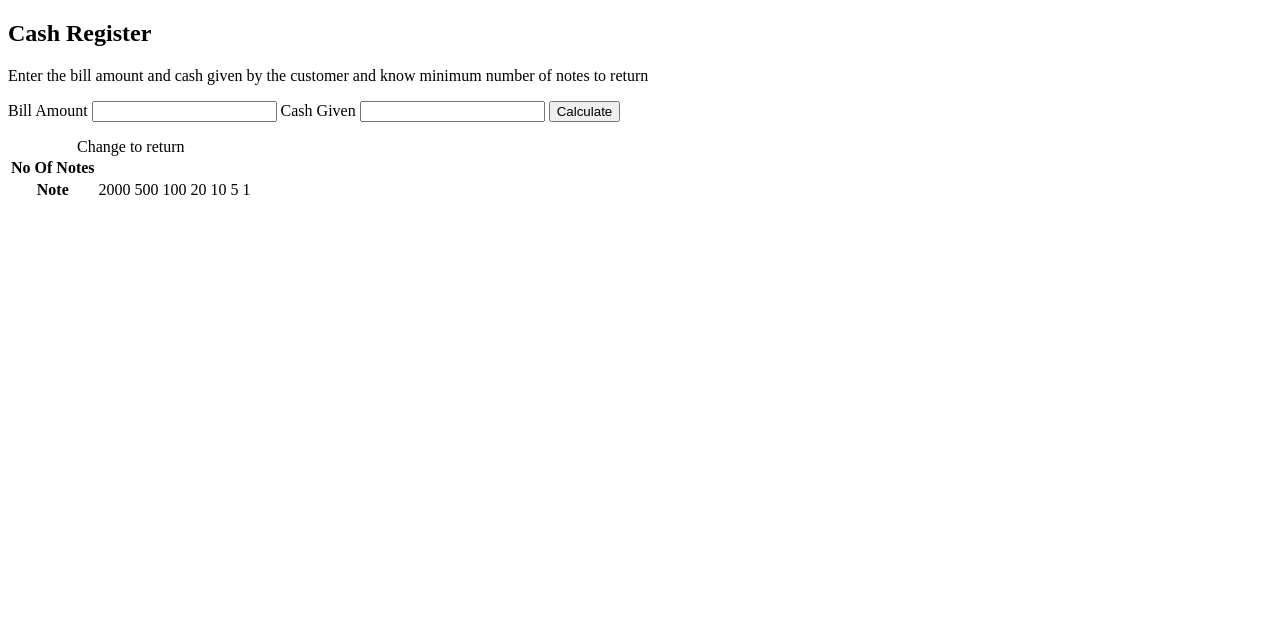
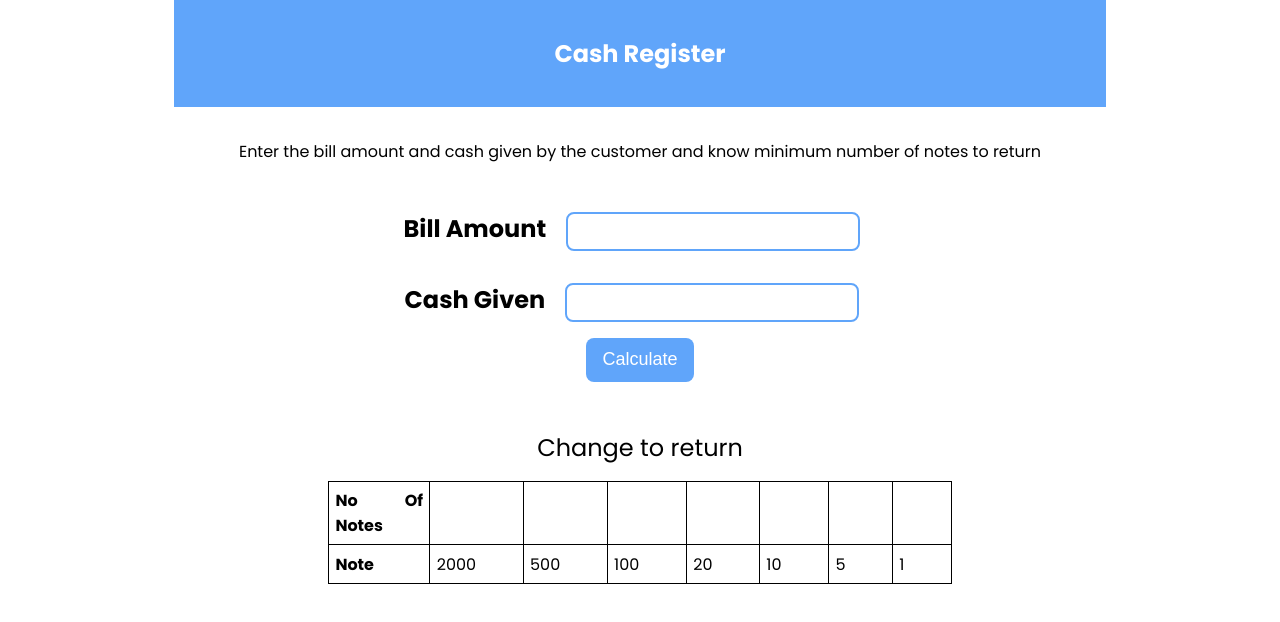
Before and after one commit to NandhiniKrishnamoorthy/cash-register, a plain HTML site: page index.html in a window 1280 px wide. Drawn offline with Linux system fonts and the light colour scheme.

Commit message:
Docs: Updated css style

```diff
--- a/index.html
+++ b/index.html
@@ -6,18 +6,22 @@
     <meta http-equiv="X-UA-Compatible" content="IE=edge">
     <meta name="viewport" content="width=device-width, initial-scale=1.0" />
     <title>cash register</title>
+    <link rel="stylesheet" href="/styles.css">
 </head>
 <body>
-    <h2>Cash Register</h2>
+    <nav class="navigation"><h2>Cash Register</h2></nav>
+    <header class="header">
         <p>Enter the bill amount and cash given by the customer and know minimum number of notes to return</p>
-    <label for="bill-amount">Bill Amount</label>
-    <input id="bill-amount" type="number">
-    <label for="cash-given">Cash Given</label>
-    <input id="cash-given" type="number">
+    </header>
+    <div class="container">
+        <div><label class="bill" for="bill-amount">Bill Amount</label>
+        <input id="bill-amount" type="number"></div>
+        <div><label class="cash" for="cash-given">Cash Given</label>
+        <input id="cash-given" type="number"></div>
         <button id="calculate-button">Calculate</button>
         <p id="error-message"></p>
-    <table>
-        <caption>Change to return</caption>
+        <table id="display-table">
+            <caption id="caption">Change to return</caption>
             <tr>
                 <th>No Of Notes</th>
                 <td id="no-of-notes"></td>
@@ -39,6 +43,7 @@
                 <td>1</td>
             </tr>
         </table>
+    </div>
     <script type="text/javascript" src="./index.js"></script>
 </body>
 </html>
--- a/index.js
+++ b/index.js
@@ -14,10 +14,14 @@ calculateButton.addEventListener("click", function calculateAmount() {
         debugger;
         let billAmount = Number(totalBill.value);
         let cashGiven = Number(totalCash.value);
-        if (cashGiven >= billAmount) {
+        if (cashGiven > billAmount) {
             const remainingAmount = cashGiven - billAmount;
             calculateChangeToReturn(remainingAmount);
-        } else {
+        }
+        else if (cashGiven === billAmount) {
+            displayMessage("No Cash to return");
+        }
+        else {
             displayMessage("Cash amount should be greater than bill amount");
         }
     }
--- a/styles.css
+++ b/styles.css
@@ -1,3 +1,109 @@
-body
-{
+@import url("https://fonts.googleapis.com/css2?family=Poppins:wght@400;600;700&display=swap");
+
+:root {
+    --primary-color: #60A5FA;
+    --dark-gray: #6b7280;
+    --section-primary-color: #F3F4F6;
 }
+
+body {
+    font-family: 'Poppins', sans-serif;
+    margin:0px;
+}
+
+.navigation {
+    background-color: var(--primary-color);
+    color: white;
+    padding: 1rem;
+    margin: auto;
+    max-width: 900px;
+    text-align: center;
+}
+
+.header {
+    text-align: center;
+    padding-top: 1rem;
+    margin: auto;
+}
+
+.container {
+    text-align: center;
+    padding: 1rem;
+}
+
+#bill-amount {
+    font-size: 14px;
+    outline: #fff;
+    padding: 0.6rem 1rem;
+    margin: 1rem;
+    border: 2px solid var(--primary-color);
+    border-radius: 0.5rem;
+    width: 100%;
+    max-width: 258px;
+    text-align:center;
+}
+
+.bill{
+    font-size: 1.5rem;
+    font-weight:bold;
+}
+
+.cash{
+    font-size:1.5rem;
+    font-weight:bold;
+}
+
+#cash-given {
+    text-align:center;
+    font-size: 14px;
+    outline: #fff;
+    padding: 0.6rem 1rem;
+    margin: 1rem;
+    border: 2px solid var(--primary-color);
+    border-radius: 0.5rem;
+    width: 100%;
+    max-width: 258px;
+}
+
+#calculate-button {
+    background: var(--primary-color);
+    border: none;
+    color: #fff;
+    padding: 0.7rem 1rem;
+    border-radius: 0.5rem;
+    font-size: large;
+    cursor: pointer;
+    outline: #fff;
+    margin: auto;
+    display: block;
+}
+
+#display-table {
+    width: 50%;
+    text-align: justify;
+    border-collapse: collapse;
+    margin: auto;
+}
+
+th,
+td {
+    border: 1px solid black;
+    width: 0%;
+    border-collapse: collapse;
+    padding: 0.4rem;
+}
+
+#no-of-notes{
+    font-weight:bold;
+}
+
+#error-message {
+    display: block;
+    font-size: larger;
+    margin: 2rem 0 1rem 0;
+}
+
+#caption{
+    margin: 1rem 0 1rem 0;
+    font-size:1.5rem;
+}
```
Lines whose indentation alone changed are shown as unchanged.
